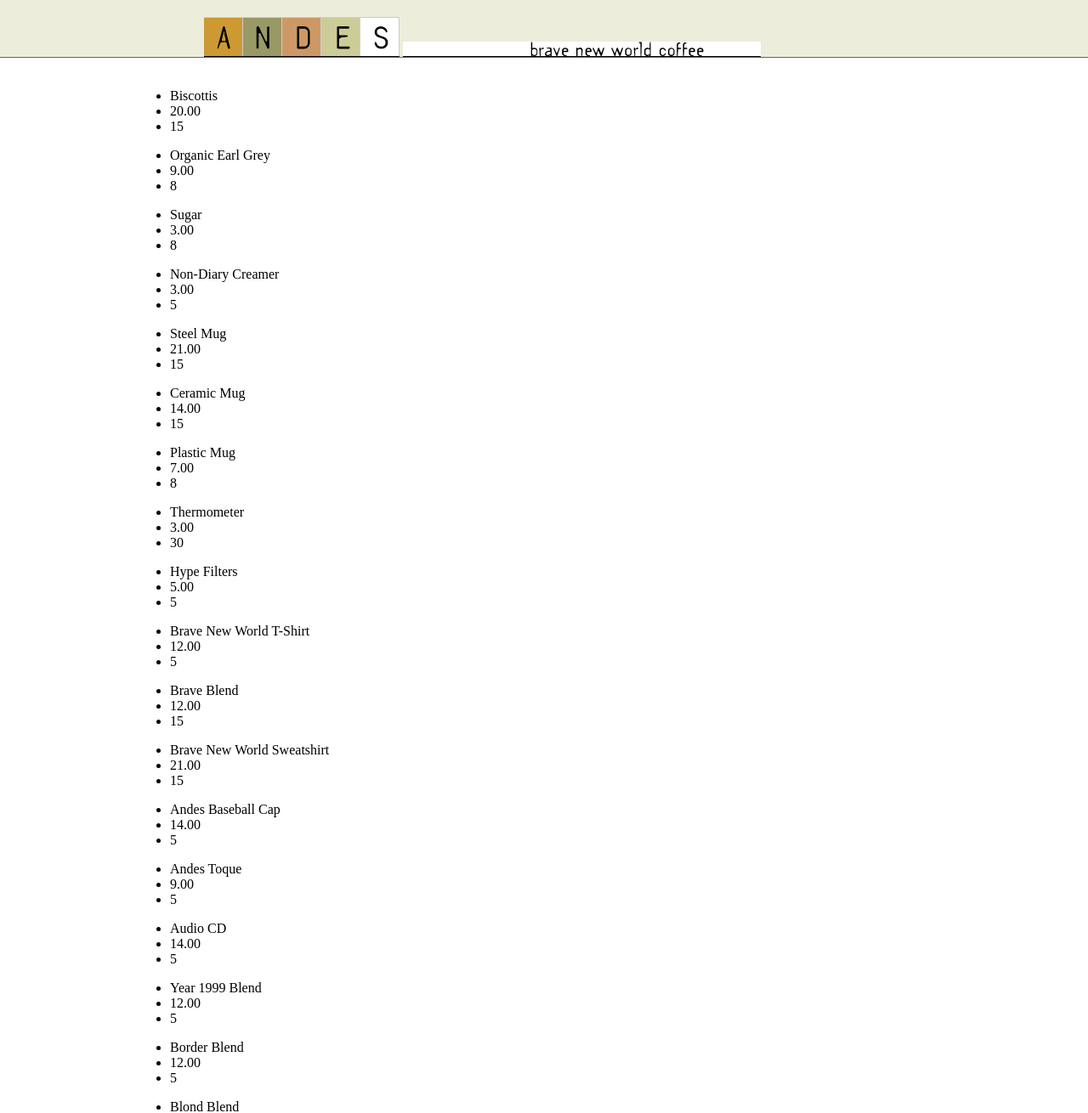
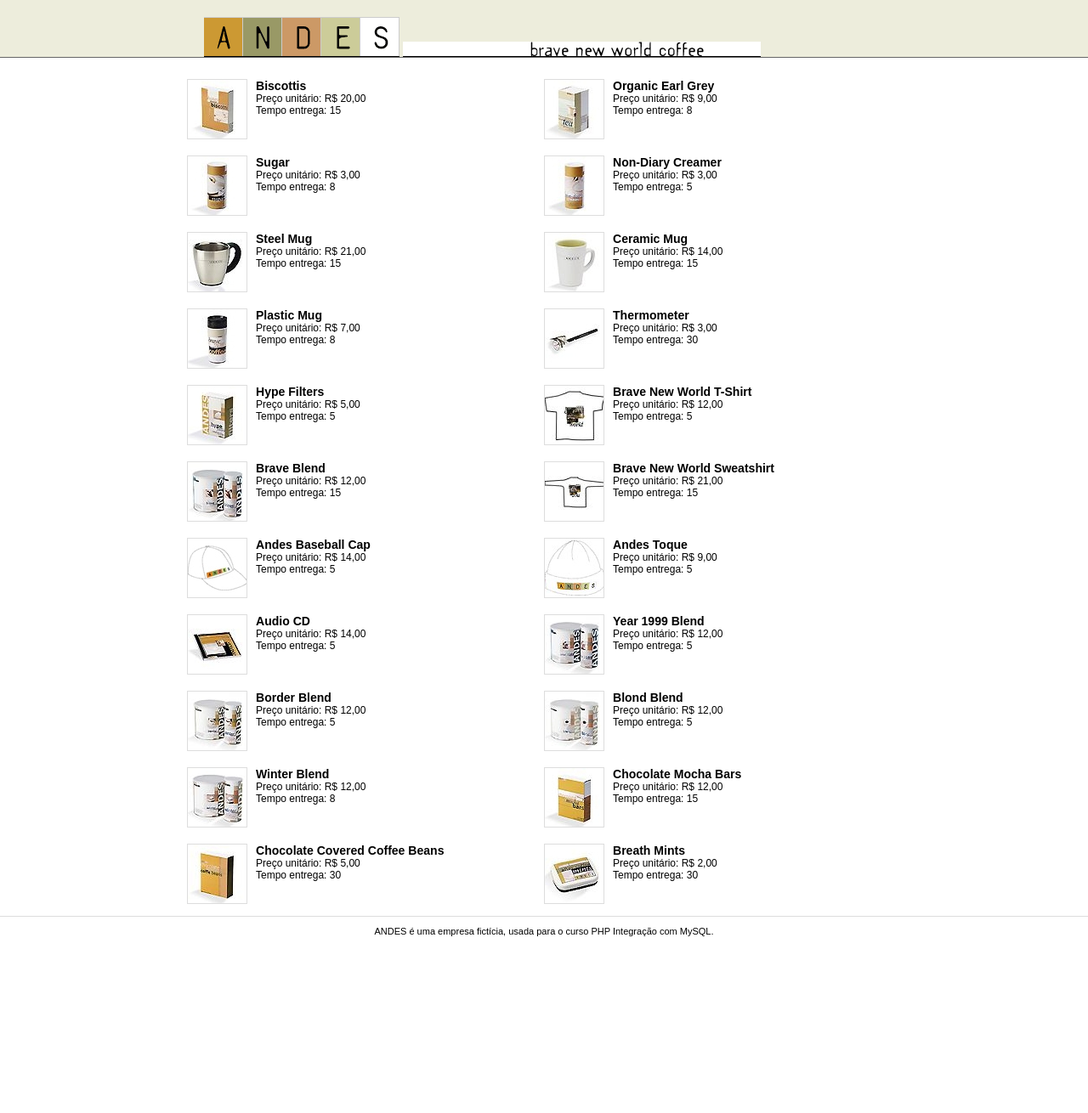
Before and after one commit to ViniciusTBednascki/WebDevPHP, a PHP site: page /listagem.php in a window 1280 px wide. Shown: the top 1310 px of the page at 85% size. After the commit the page ends 1102 px from the top, so only its background shows below. Run offline with PHP 8.4, Linux system fonts and the light colour scheme; data comes from the database, SQL or seed files in the repository.

Commit message:
Inserindo a imagem dos produtos na listagem e mudando a aparência da lista

```diff
--- a/avancado/public/unidade_04/listagem.php
+++ b/avancado/public/unidade_04/listagem.php
@@ -1,6 +1,6 @@
 <?php require_once("../../conexao/conexao.php"); ?>
 <?php
-	$produtos = "SELECT produtoID, nomeproduto, tempoentrega, precounitario";
+	$produtos = "SELECT produtoID, nomeproduto, tempoentrega, precounitario, imagempequena";
 	$produtos .= " FROM produtos";
 	$resultado = mysqli_query($conexao, $produtos);
 
@@ -10,7 +10,7 @@
 ?>
 
 <!doctype html>
-<html>
+<html lang="pt-BR">
 	<head>
 		<meta charset="UTF-8">
 		<meta name="viewport" content="width=device-width, initial-scale=1.0">
@@ -18,23 +18,27 @@
 
 		<!-- estilo -->
 		<link href="_css/estilo.css" rel="stylesheet">
+		<link href="_css/produtos.css" rel="stylesheet">
 	</head>
 
 	<body>
 		<?php include_once("../_incluir/topo.php"); ?>
 		<?php include_once("../_incluir/funcoes.php"); ?>
 		<main>
+			<div id="listagem_produtos">
 				<?php
 					while($linha = mysqli_fetch_assoc($resultado)) {
 				?>
 					<ul>
-					<li><?php echo $linha["nomeproduto"] ?></li>
-					<li><?php echo $linha["precounitario"] ?></li>
-					<li><?php echo $linha["tempoentrega"] ?></li>
+						<li class="imagem"><img src="<?php echo $linha["imagempequena"] ?>"></li>
+						<li><h3><?php echo $linha["nomeproduto"] ?></h3></li>
+						<li>Preço unitário: <?php echo real_format($linha["precounitario"]) ?></li>
+						<li>Tempo entrega: <?php echo $linha["tempoentrega"] ?></li>
 					</ul>
 				<?php
 					}
 				?>
+			</div>
 		</main>
 		<?php include_once("../_incluir/rodape.php"); ?>
 	</body>
```
Lines whose indentation alone changed are shown as unchanged.
